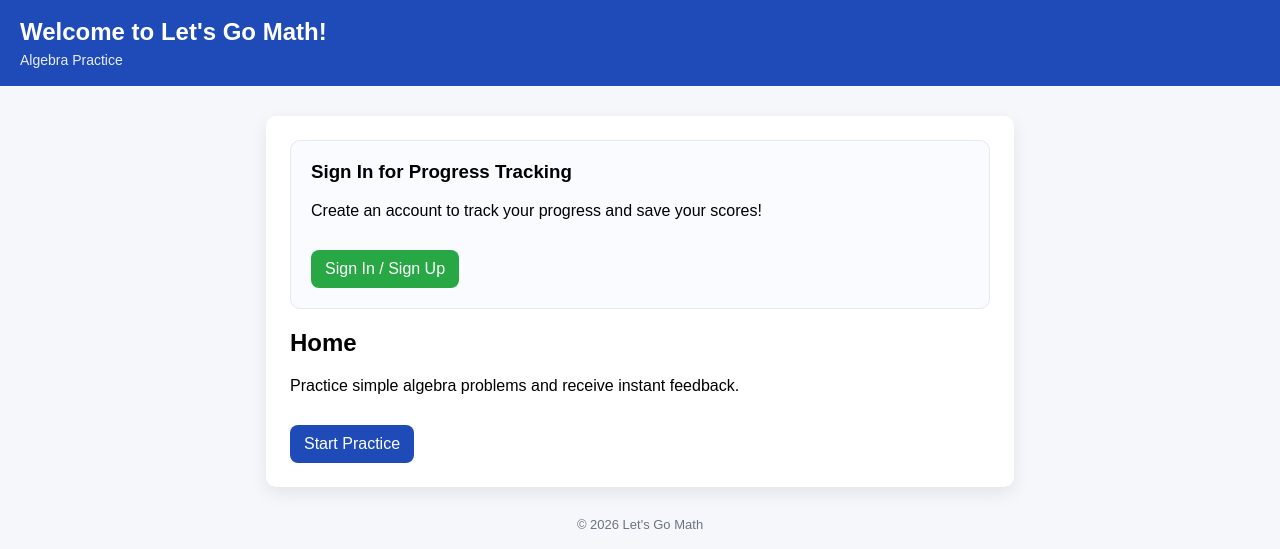
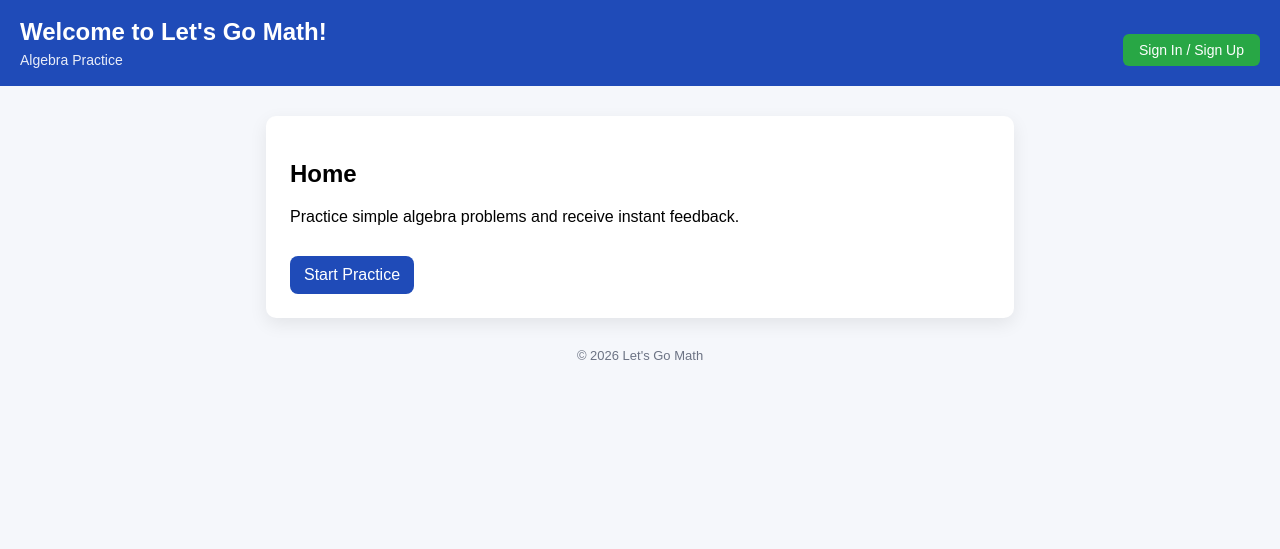
Before and after one commit to LucasDeutsch11/Let-s-Go-Math-, a Flask app: page / in a window 1280 px wide. Shown: the top 549 px of the page. Run offline with Flask 3, Linux system fonts and the light colour scheme.

Commit message:
Added Sign in on the right side of top screen

```diff
--- a/templates/home.html
+++ b/templates/home.html
@@ -16,6 +16,27 @@
             background: #1f4bb8;
             color: white;
             padding: 18px 20px;
+            display: flex;
+            justify-content: space-between;
+            align-items: center;
+        }
+        .header-left {
+            flex-grow: 1;
+        }
+        .header-right {
+            flex-shrink: 0;
+        }
+        .header-signin-btn {
+            background: #28a745;
+            color: white;
+            border: none;
+            padding: 8px 16px;
+            border-radius: 6px;
+            font-size: 14px;
+            cursor: pointer;
+        }
+        .header-signin-btn:hover {
+            background: #218838;
         }
         .container {
             max-width: 700px;
@@ -57,18 +78,17 @@
 </head>
 <body>
     <header>
-        <h1>Welcome to Let's Go Math!</h1>
-        <div class="subtitle">Algebra Practice</div>
+        <div class="header-left">
+            <h1>Welcome to Let's Go Math!</h1>
+            <div class="subtitle">Algebra Practice</div>
+        </div>
+        <div class="header-right">
+            <form action="/login" method="GET" style="margin: 0;">
+                <button type="submit" class="header-signin-btn">Sign In / Sign Up</button>
+            </form>
+        </div>
     </header>
     <main class="container">
-        <div style="margin-bottom: 20px; padding: 20px; border: 1px solid #e3e8f5; border-radius: 10px; background: #f9fbff;">
-            <h3 style="margin-top: 0;">Sign In for Progress Tracking</h3>
-            <p>Create an account to track your progress and save your scores!</p>
-            <form action="/login" method="GET">
-                <button type="submit" style="background: #28a745;">Sign In / Sign Up</button>
-            </form>
-        </div>
-
         <h2>Home</h2>
         <p>Practice simple algebra problems and receive instant feedback.</p>
 
```
